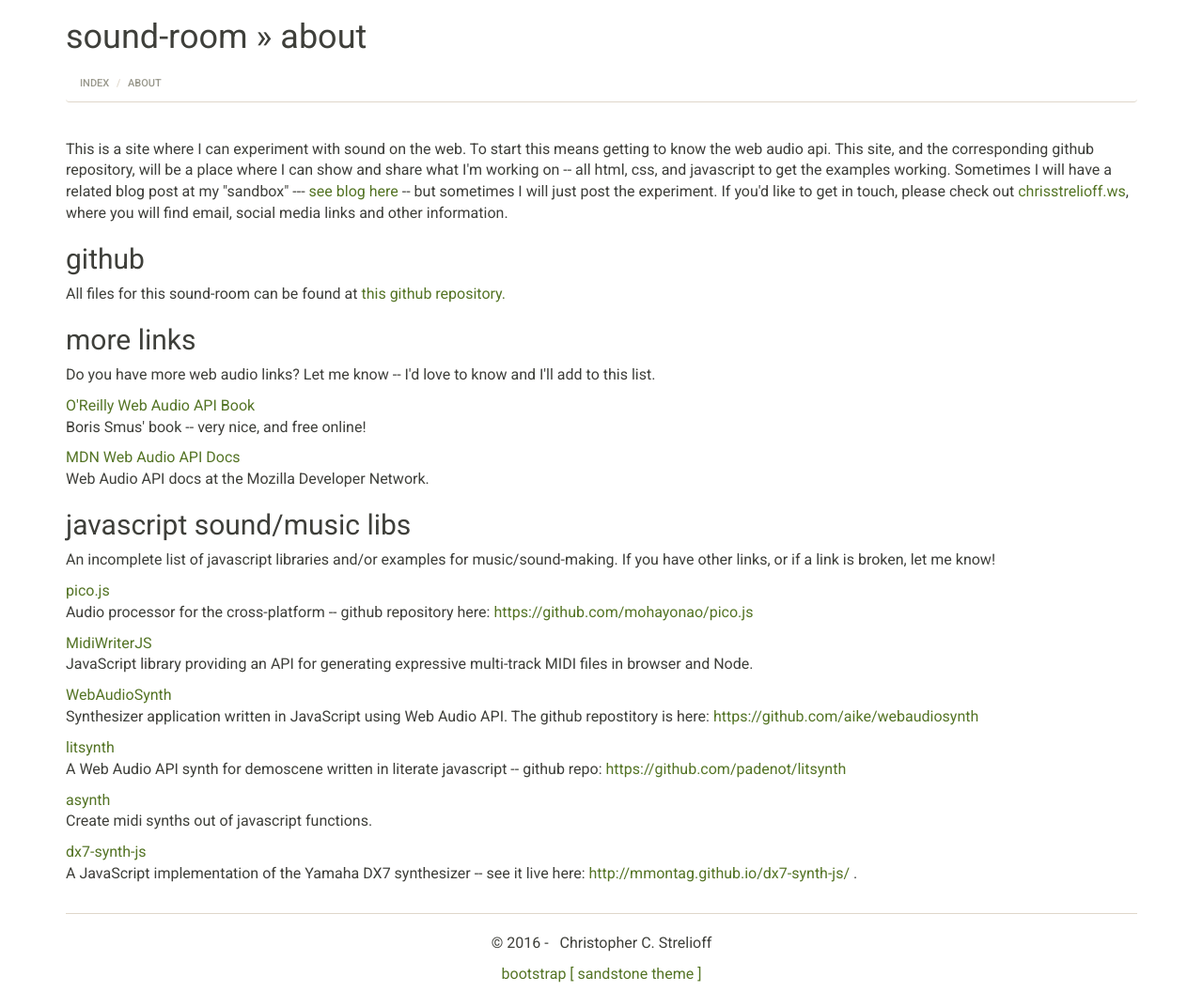
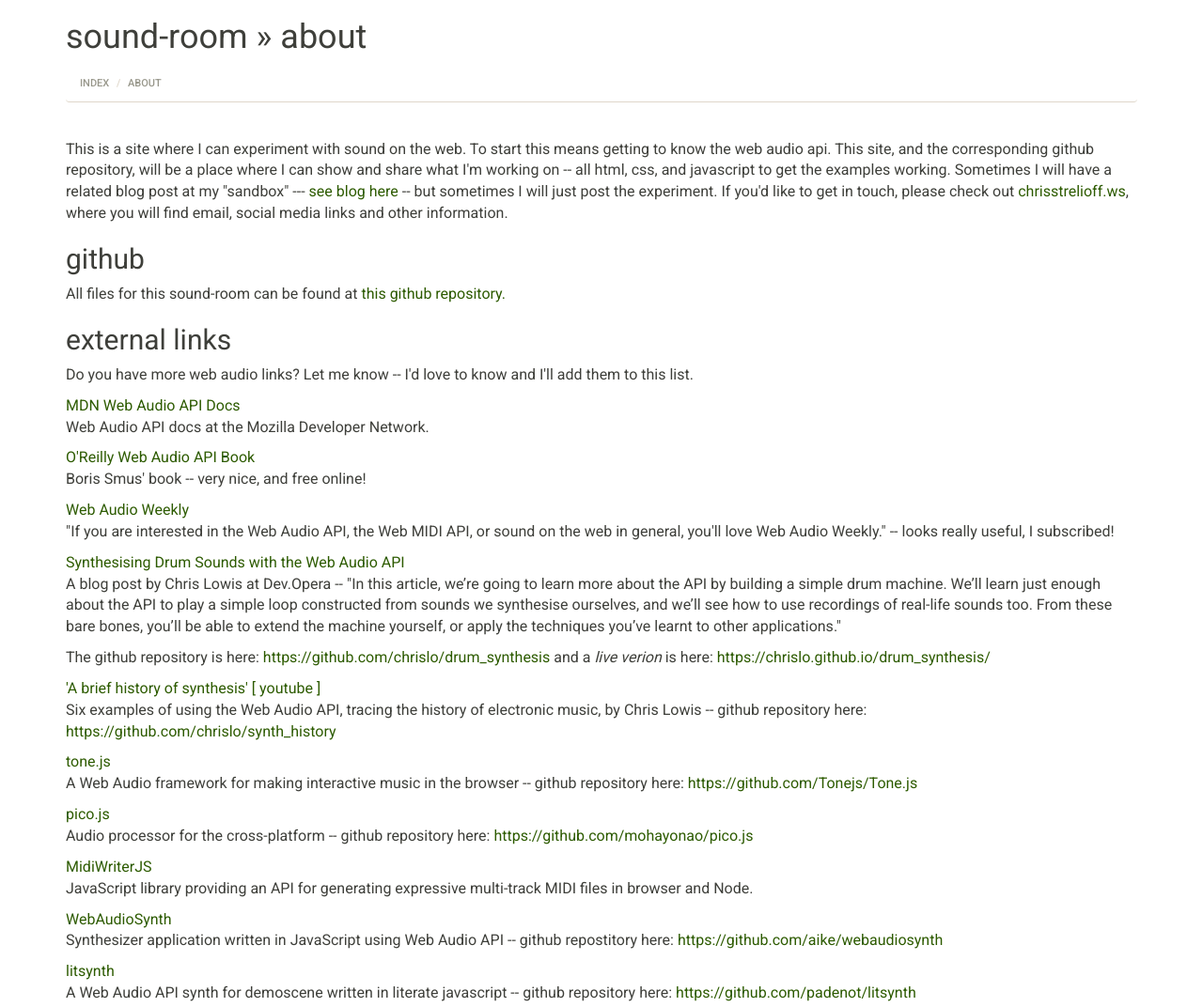
Before and after one commit to cstrelioff/sound-room, a plain HTML site: page about.html in a window 1280 px wide. Shown: the top 1072 px of the page at 94% size. Drawn offline with Linux system fonts and the light colour scheme.

Commit message:
update links on about page; update css

```diff
--- a/about.html
+++ b/about.html
@@ -63,14 +63,34 @@
           <a href="https://github.com/cstrelioff/sound-room">this github repository.</a>
         </p>
 
-        <h2>more links</h2>
+        <h2>external links</h2>
 
         <p>
           Do you have more web audio links? Let me know -- I'd love to know and
-          I'll add to this list.
+          I'll add them to this list.
         </p>
 
         <ul class="list-unstyled">
+<!-- TEMPLATE
+          <li><a href="#">
+                project
+              </a>
+              <p class="main">
+                description --
+
+                github repository here:
+                <a href="#">
+                </a>
+              </p>
+          </li>
+-->
+          <li><a href="https://developer.mozilla.org/en-US/docs/Web/API/Web_Audio_API">
+                MDN Web Audio API Docs
+              </a>
+              <p class="main">
+                Web Audio API docs at the Mozilla Developer Network.
+              </p>
+          </li>
           <li><a href="http://chimera.labs.oreilly.com/books/1234000001552">
                 O'Reilly Web Audio API Book
               </a>
@@ -78,24 +98,65 @@
                 Boris Smus' book -- very nice, and free online!
               </p>
           </li>
-          <li><a href="https://developer.mozilla.org/en-US/docs/Web/API/Web_Audio_API">
-                MDN Web Audio API Docs
+          <li><a href="http://blog.chrislowis.co.uk/waw.html">
+                Web Audio Weekly
               </a>
               <p class="main">
-                Web Audio API docs at the Mozilla Developer Network.
+                "If you are interested in the Web Audio API, the Web MIDI API,
+                or sound on the web in general, you'll love Web Audio Weekly."
+                -- looks really useful, I subscribed!
               </p>
           </li>
-        </ul>
+          <li><a href="https://dev.opera.com/articles/drum-sounds-webaudio/">
+                Synthesising Drum Sounds with the Web Audio API
+              </a>
+              <p class="main">
+                A blog post by Chris Lowis at Dev.Opera --
+                "In this article, we’re going to
+                learn more about the API by building a simple drum machine.
+                We’ll learn just enough about the API to play a simple loop
+                constructed from sounds we synthesise ourselves, and we’ll see
+                how to use recordings of real-life sounds too. From these bare
+                bones, you’ll be able to extend the machine yourself, or apply
+                the techniques you’ve learnt to other applications."
+              </p>
 
-        <h2>javascript sound/music libs</h2>
+              <p class="main">
+                The github repository is here:
+                <a href="https://github.com/chrislo/drum_synthesis">
+                  https://github.com/chrislo/drum_synthesis
+                </a>
+                and a <em>live verion</em> is here:
+                <a href="https://chrislo.github.io/drum_synthesis/">
+                  https://chrislo.github.io/drum_synthesis/
+                </a>
+              </p>
+          </li>
+          <li><a href="https://www.youtube.com/watch?v=d8TCq0xLnV4">
+                'A brief history of synthesis' [ youtube ]
+              </a>
+              <p class="main">
+                Six examples of using the Web Audio API, tracing the history
+                of electronic music, by Chris Lowis --
 
-        <p>
-          An incomplete list of javascript libraries and/or examples for
-          music/sound-making. If you have other links, or if a link is broken,
-          let me know!
-        </p>
-
-        <ul class="list-unstyled">
+                github repository here:
+                <a href="https://github.com/chrislo/synth_history">
+                  https://github.com/chrislo/synth_history
+                </a>
+              </p>
+          </li>
+          <li><a href="http://tonejs.org/examples/">
+                tone.js
+              </a>
+              <p class="main">
+                A Web Audio framework for making interactive music in the
+                browser --
+                github repository here:
+                <a href="https://github.com/Tonejs/Tone.js">
+                  https://github.com/Tonejs/Tone.js
+                </a>
+              </p>
+          </li>
           <li><a href="http://mohayonao.github.io/pico.js/">
                 pico.js
               </a>
@@ -120,7 +181,7 @@
               </a>
               <p class="main">
               Synthesizer application written in JavaScript using Web Audio
-              API. The github repostitory is here:
+              API -- github repostitory here:
               <a href="https://github.com/aike/webaudiosynth">
                 https://github.com/aike/webaudiosynth
               </a>
@@ -131,7 +192,7 @@
               </a>
               <p class="main">
               A Web Audio API synth for demoscene written in literate
-              javascript -- github repo:
+              javascript -- github repository here:
               <a href="https://github.com/padenot/litsynth">
                 https://github.com/padenot/litsynth
               </a>
@@ -152,7 +213,7 @@
               see it live here:
               <a href="http://mmontag.github.io/dx7-synth-js/">
                 http://mmontag.github.io/dx7-synth-js/
-              </a>.
+              </a>
               </p>
           </li>
         </ul>
--- a/css/sndrm.css
+++ b/css/sndrm.css
@@ -10,11 +10,12 @@ footer {
 
 /* overide colors for links in sandstone theme */
 a {
-  color: #547425;
+  color: #2d5b00;
 }
 a:hover {
   color: #79a736;
 }
+
 
 .breadcrumb {
   background-color: transparent;
```
